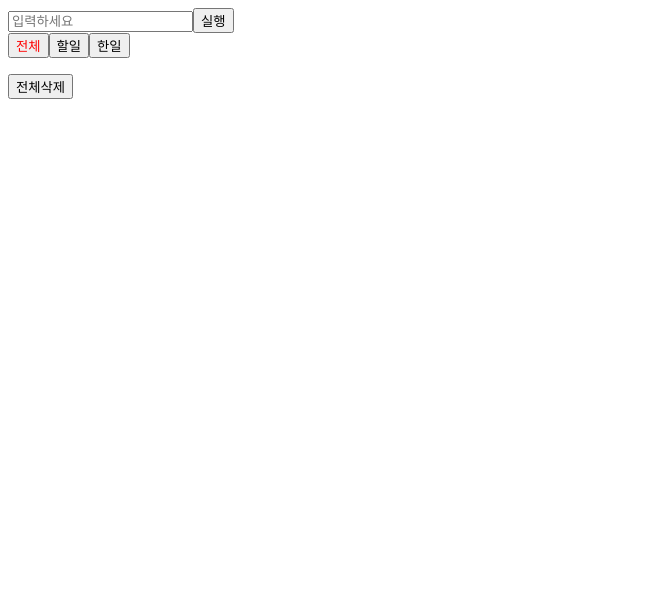
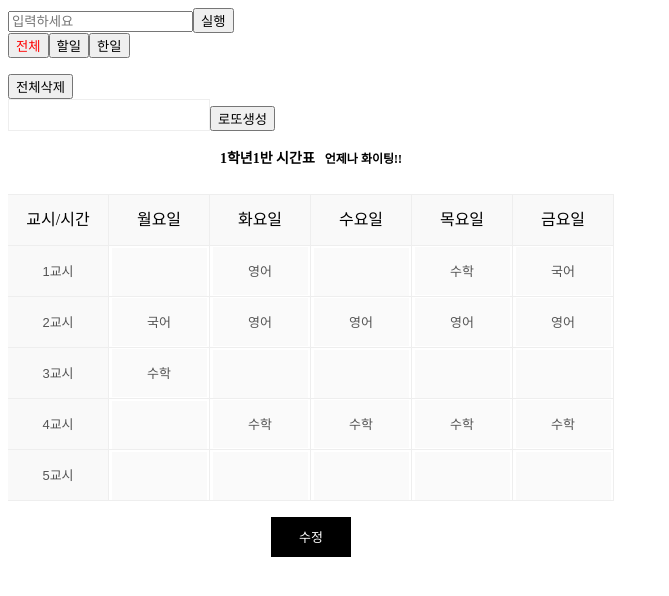
Before and after one commit to cobongs/todo-list, a React (Create React App) app: page / in a window 1280 px wide. Shown: the top 596 px of the page, without its empty margins (0-669 px from the left). Built offline with nearby package versions, Linux system fonts and the light colour scheme.

Commit message:
로또및 시간표만듬

```diff
--- a/package.json
+++ b/package.json
@@ -5,8 +5,10 @@
   "dependencies": {
     "build-css": "^0.2.0",
     "immutable": "^4.0.0-rc.12",
+    "node-sass": "^4.12.0",
     "prop-types": "^15.7.2",
     "react": "^16.8.5",
+    "react-addons-update": "^15.6.2",
     "react-dom": "^16.8.5",
     "react-scripts": "2.1.8",
     "sass": "^1.20.1"
--- a/src/App.js
+++ b/src/App.js
@@ -2,57 +2,61 @@ import React from 'react'
 import BtnsWrapper from './components/BtnsWrapper'
 import TodoList from './components/TodoList'
 import './App.css'
+import Lotton from './components/lotto/lotto'
+import TimeTable from './components/timeTable/timeTable'
+// import PropTypes from 'prop-types'
+// import ImmutablePropTypes from 'react-immutable-proptypes'
+
+const propTypes = {}
+const defaultProps = {}
+
 
 class App extends React.Component {
-  constructor (props) {
+  constructor(props) {
     super(props)
     this.state = {
-      activeIndex: 0,
-      listData: [],
-      text: '',
-      step: 0,
+        text:'',
+        listData:[],
         tab: [
       '전체', '할일', '한일'
-      ]
+      ],
+      step:0
     }
   }
 
   enter = (e) => {
-    if (e.keyCode === 13) {
-      this.write()
+    if(e.keyCode === 13){
+      this.Write()
     }
   }
 
-  onChangeHandel = (e) => {
-    this.setState({ text: e.target.value })
+  handleChange = (e) => {
+    this.setState({text: e.target.value})//e
   }
 
-  write = () => {
-    const text = this.state.text
-    if (text === '') return
+  Write = () => {
+    const text = this.state.text//e
+    if(text === '') return
 
+    const now = new Date().getTime()
     const newData = []
-    const now = new Date().getTime()
     newData.push(...this.state.listData, {
-      key: now, value: text, status: 1, isUpdateMode: false
+      key: now, value: text, status:1, isUpDataMode: false
     })
 
     this.setState({
-      listData: newData,
-      text: ''
+      text: '',
+      listData: newData
     })
   }
 
-  step = (idx) => {
-    console.log(idx)
+  clickHandel = (idx) => {
     this.setState({
-      step: idx,
-      activeIndex: idx
-
+      step: idx
     })
   }
 
-  handelChange = (e, idx) => {
+  changeHandle = (e, idx) => {
     const newData = [...this.state.listData]
     newData[idx].value = e.target.value
 
@@ -61,7 +65,7 @@ class App extends React.Component {
     })
   }
 
-  onCkecked = (idx) => {
+  onCheck = (idx) => {
     const newData = [...this.state.listData]
     newData[idx].status = newData[idx].status === 1 ? 2 : 1
 
@@ -72,8 +76,12 @@ class App extends React.Component {
   }
 
   onEdit = (idx) => {
+    //새로운 값을 먼저 셋팅하는 이유는 같은곳에 계속 저장되선 안되므로 새로운 곳에 새로운 값으로 저장하기위해서
+    //새로운 객체 구축하여 업데이트
+    // const newData = [...this.state.listData]
+
     const newData = [...this.state.listData]
-    newData[idx].isUpdateMode =! newData[idx].isUpdateMode
+    newData[idx].isUpDataMode = !newData[idx].isUpDataMode
 
     this.setState({
       listData: newData,
@@ -99,34 +107,39 @@ class App extends React.Component {
     })
   }
 
-  render () {
+  render() {
 
-    return (
-      <div>
+    const {enter, handleChange, Write, clickHandel, changeHandle, onCheck, onEdit, onDel} = this
+    const {text, tab, step, listData} = this.state
+
+    return(
       <div>
         <input type="text"
                placeholder="입력하세요"
-                 value={this.state.text}
-                 onKeyUp={this.enter}
-                 onChange={this.onChangeHandel}/>
-          <button onClick={this.write}>실행</button>
-
-          <BtnsWrapper tab={this.state.tab}
-                       activeIndex={this.state.activeIndex}
-                       callback={this.step}/>
-
-         <TodoList listData={this.state.listData}
-                   step={this.state.step}
-                   handelChange={this.handelChange}
-                   onCkecked={this.onCkecked}
-                   onEdit={this.onEdit}
-                   onDel={this.onDel}/>
+               value={text}
+               onKeyUp={enter}
+               onChange={handleChange}/>
+        <button  onClick={Write}>실행</button>
+        <BtnsWrapper tab={tab}
+                     step={step}
+                     clickHandel={clickHandel}/>
+         <TodoList listData={listData}
+                   step={step}
+                   changeHandle={changeHandle}
+                   onCheck={onCheck}
+                   onEdit={onEdit} onDel={onDel}/>
 
         <button onClick={this.allDel}>전체삭제</button>
-        </div>
+
+          <Lotton/>
+
+          <TimeTable/>
       </div>
     )
   }
 }
 
+App.propTypes = propTypes
+App.defaultProps = defaultProps
+
 export default App
--- a/src/components/BtnsWrapper.js
+++ b/src/components/BtnsWrapper.js
@@ -1,19 +1,24 @@
 import React from 'react'
+// import PropTypes from 'prop-types'
+// import ImmutablePropTypes from 'react-immutable-proptypes'
+
+const propTypes = {}
+const defaultProps = {}
+
 
 class BtnsWrapper extends React.Component {
-
-  render () {
-
-    const { activeIndex} = this.props
-
-    return (
+  constructor(props) {
+    super(props)
+    this.state = {}
+  }
+  render() {
+    return(
       <div>
         {
           this.props.tab.map((item, idx) => {
             return <button key={idx}
-                           className={idx === activeIndex ? 'active' : '' }
-                           data-index={idx}
-                           onClick={() => this.props.callback(idx)}>
+                           className={idx === this.props.step ? 'active' : ''}
+                           onClick={() => this.props.clickHandel(idx)}>
               {item}
             </button>
           })
@@ -23,4 +28,7 @@ class BtnsWrapper extends React.Component {
   }
 }
 
+BtnsWrapper.propTypes = propTypes
+BtnsWrapper.defaultProps = defaultProps
+
 export default BtnsWrapper
--- /dev/null
+++ b/src/components/lotto/lotto.js
@@ -0,0 +1,59 @@
+import React from 'react'
+
+
+class Lotto extends React.Component {
+  constructor(props){
+    super(props)
+    this.state = {
+      lotto_text:'',
+      listData:[]
+    }
+  }
+
+  Lotto = () => {
+    let lotto = new Array(6)
+    let count = 0;
+    let overl = true;
+
+    while (count < 6) {
+      let number = 0;
+      number = parseInt(Math.random() * 45) + 1;
+
+      for (let i = 0; i < count; i++) {
+        if (lotto[i] === number) overl = false;
+      }
+      if (overl) {
+        lotto[count] = number;
+        count++
+      }
+      overl = true
+    }
+    const lotto_text = lotto.reduce((val, num) => {
+      return val + num + " "
+    }, "")
+
+    this.setState({
+      lotto_text
+    })
+  }
+
+  render () {
+
+    const spanStyle = {
+      border: "1px solid #eee",
+      width: "200px",
+      height: "30px",
+      display: "inline-block",
+      lineHeight: "30px",
+      textAlign: "center"
+    }
+
+    return (
+      <div>
+        <span style={spanStyle}>{this.state.lotto_text}</span>
+        <button style={{verticalAlign: 'top', marginTop: '7px'}} onClick={this.Lotto}>로또생성</button>
+      </div>
+    )
+  }
+}
+export default Lotto
--- /dev/null
+++ b/src/components/timeTable/timeTable.js
@@ -0,0 +1,70 @@
+import React from 'react'
+import './timeTable.scss'
+import  {TIP_TIMETABLE} from './tip-timeTable';
+
+class TimeTable extends React.Component {
+  constructor(props) {
+    super(props)
+    this.state = {
+      tipTimeTable:TIP_TIMETABLE,
+      isUpDataMode: false
+    }
+  }
+
+  onChange = (e) => {
+    const contentsNum = e.target.getAttribute('data-parent-num');
+    const subMenusNum = e.target.getAttribute('data-num');
+
+    if(subMenusNum){
+      const newTimeTable = [...this.state.tipTimeTable.contents]
+      newTimeTable[contentsNum].subMenus[subMenusNum] = e.target.value
+
+      this.setState({
+        contents:newTimeTable
+      })
+    }
+  }
+
+  changeHandle = () => {
+    this.setState(state => ({
+      isUpDataMode: !state.isUpDataMode
+      })
+    )
+  }
+
+  render () {
+    let { title, description, contents }  = this.state.tipTimeTable
+    return (
+
+      <div className="time-table-wrap">
+        <div className="contents">
+          <h2>{title}<span>{description}</span></h2>
+          <div className="list">
+            {
+              contents.map((subTitle, idx) => {
+                return <ul key={idx}>
+                    <li>{subTitle.menus}</li>
+
+                    {subTitle['subMenus'].map((subMenus, index) => (<li key={index} onChange={this.onChange}>
+                      <input type="text"
+                             disabled={this.state.isUpDataMode ? '' : 'disabled'}
+                             data-parent-num={idx}
+                             data-num={index}
+                             value={subMenus}/>
+                    </li>))}
+                </ul>
+              })
+            }
+          </div>
+          <div className="button">
+            <button
+              onClick={this.changeHandle}>
+              {this.state.isUpDataMode ? '저장' : '수정'}
+            </button>
+          </div>
+        </div>
+      </div>
+    )
+  }
+}
+export default TimeTable
--- /dev/null
+++ b/src/components/timeTable/timeTable.scss
@@ -0,0 +1,89 @@
+div.time-table-wrap {
+  position: relative;
+  width: 606px;
+
+  &:after {
+    content: '';
+    display: block;
+    clear: both;
+  }
+
+  > .contents {
+    &:after {
+      content: '';
+      display: block;
+      clear: both;
+    }
+
+    > h2 {
+      font-size: 14px;
+      text-align: center;
+
+      > span {
+        font-size: 12px;
+        padding-left: 10px;
+      }
+    }
+
+    > div.list {
+      display: block;
+
+      > ul {
+        padding:0;
+        float: left;
+        border-top:1px solid #eee;
+
+        > li {
+          border-bottom:1px solid #eee;
+          border-right:1px solid #eee;
+          list-style: none;
+          width:100px;
+          height:50px;
+          line-height: 50px;
+          display: block;
+          text-align: center;
+
+          > input {
+            width: 91px;
+            height: 46px;
+            border: 0;
+            font-size: 13px;
+            text-align: center;
+          }
+
+          &:first-child {
+            background-color: #f9f9f9;
+          }
+        }
+
+        &:first-child {
+
+          > li {
+            background-color: #f9f9f9;
+
+            > input{
+              background: #f9f9f9;
+            }
+          }
+        }
+      }
+    }
+
+    > div.button {
+      border: 0;
+      height: 50px;
+      text-align: center;
+
+      > button {
+        display: inline-block;
+        width: 80px;
+        height: 40px;
+        line-height: 40px;
+        font-size: 13px;
+        color: #fff;
+        background-color: black;
+        border: 0;
+      }
+    }
+  }
+}
--- /dev/null
+++ b/src/components/timeTable/tip-timeTable.js
@@ -0,0 +1,38 @@
+export const TIP_TIMETABLE = {
+  title: '1학년1반 시간표',
+  description: '언제나 화이팅!!',
+
+
+  contents:[
+    {
+      division: 'day',
+      menus: '교시/시간',
+      subMenus: ['1교시', '2교시', '3교시', '4교시', '5교시']
+    },
+    {
+      division: 'mon',
+      menus: '월요일',
+      subMenus: ['', '국어', '수학', '', '']
+    },
+    {
+      division: 'tue',
+      menus: '화요일',
+      subMenus: ['영어', '영어', '', '수학', '']
+    },
+    {
+      division: 'wed',
+      menus: '수요일',
+      subMenus: ['', '영어', '', '수학', '']
+    },
+    {
+      division: 'thu',
+      menus: '목요일',
+      subMenus: ['수학', '영어', '', '수학', '']
+    },
+    {
+      division: 'fri',
+      menus: '금요일',
+      subMenus: ['국어', '영어', '', '수학', '']
+    },
+  ]
+}
```
Also changed, not shown: src/components/TodoList.js (+17 -8 lines), 1 other file (tests, documents, lock files or other folders). Lines whose indentation alone changed are shown as unchanged.
